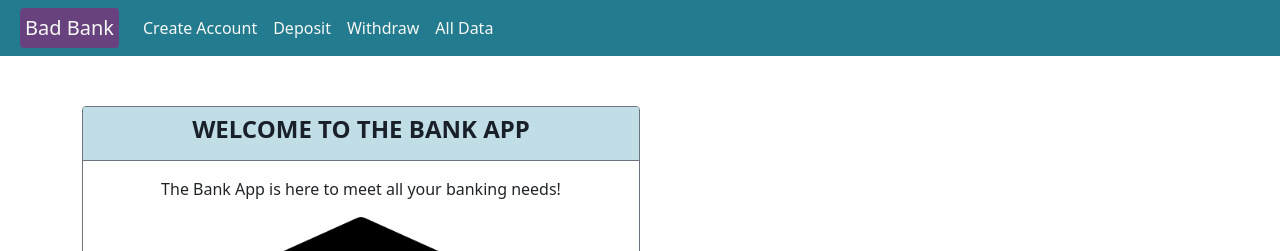
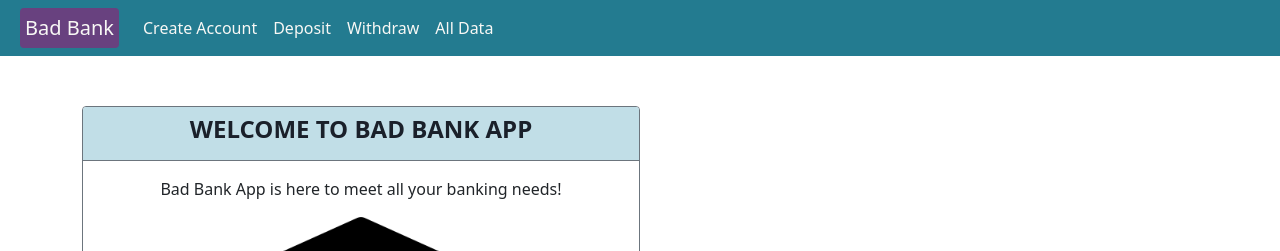
Before and after one commit to alexandrabaturina/mit-banking-app, a React (Create React App) app: page / in a window 1280 px wide. Shown: the top 251 px of the page. Built offline with nearby package versions, Linux system fonts and the light colour scheme.

Commit message:
language: fix minor errors

```diff
--- a/src/components/Home.js
+++ b/src/components/Home.js
@@ -5,10 +5,10 @@ const Home = () => {
         <Container>
             <div className="card border-secondary text-center">
                 <div className="card-header border-secondary">
-                    <h5 className="card-title">WELCOME TO THE BANK APP</h5>
+                    <h5 className="card-title">WELCOME TO BAD BANK APP</h5>
                 </div>
                 <div className="card-body">
-                    <p className="card-text">The Bank App is here to meet all your banking needs!</p>
+                    <p className="card-text">Bad Bank App is here to meet all your banking needs!</p>
                     <img src='bank.png' className='img-fluid' alt='Bad Bank' />
                 </div>
             </div>
--- a/src/components/Withdraw.js
+++ b/src/components/Withdraw.js
@@ -19,7 +19,7 @@ const Withdraw = ({ users, withdraw }) => {
                     <h5 className="card-title">WITHDRAW</h5>
                 </div>
                 {users.length === 0 ?
-                    <div className="no-account">Create account to withdraw money.</div> :
+                    <div className="no-account">Create an account to withdraw money.</div> :
                     <div className="card-body">
                         <div className="balance">
                             BALANCE: ${users[users.length - 1].balance}
```
